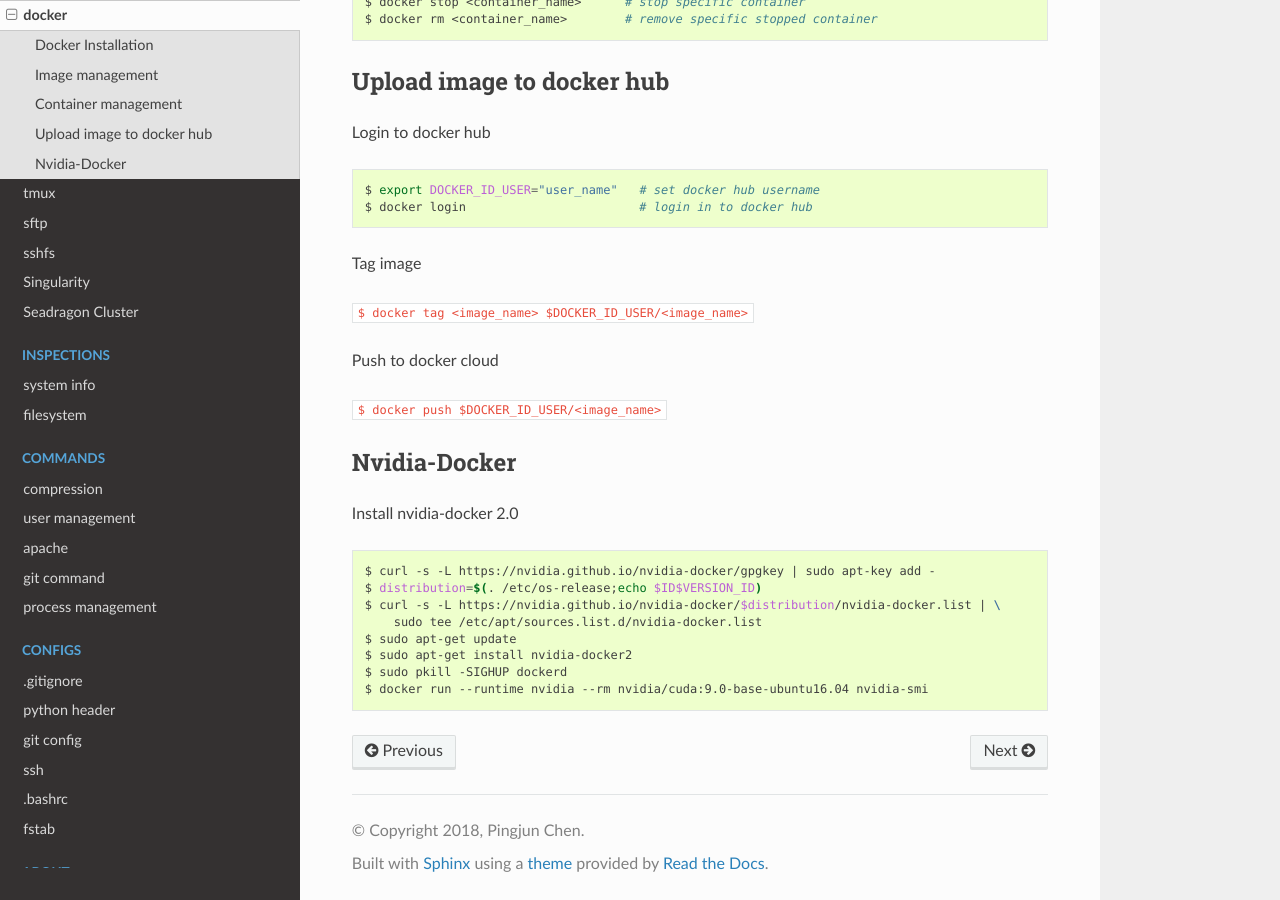
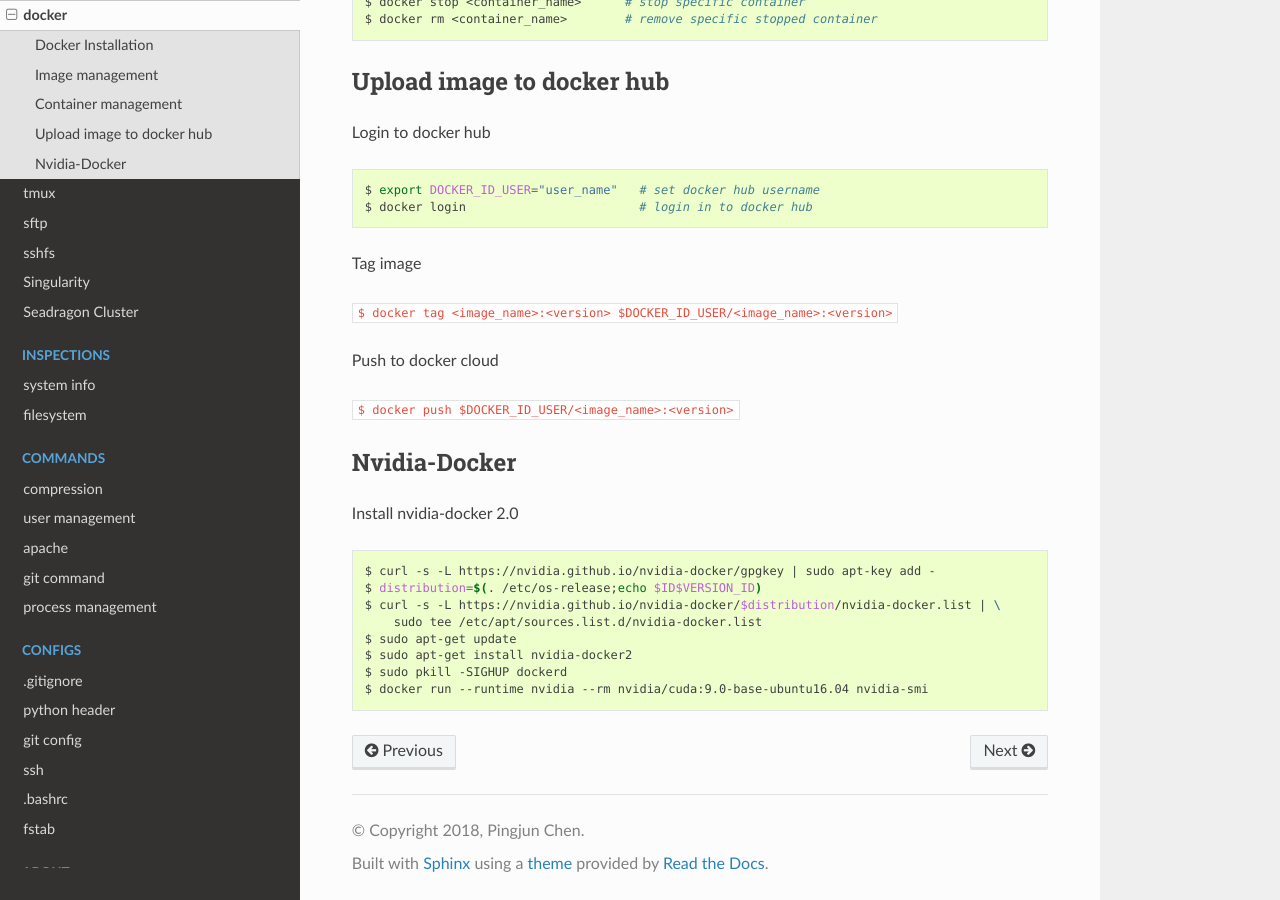
Before and after one commit to PingjunChen/FUC, a Sphinx documentation site: the page built from docs/docker.rst, in a window 1280 px wide and 900 px high, scrolled down 1210 px. Built offline with Sphinx 7.4.7 and the Read the Docs theme 2.0.0, drawn with Linux system fonts in a browser that asks for light colours; part of the change alters nothing that is shown.

Commit message:
update docker push to DockerHub

```diff
--- a/docs/docker.rst
+++ b/docs/docker.rst
@@ -76,11 +76,11 @@ Login to docker hub
 
 Tag image
 
-:code:`$ docker tag <image_name> $DOCKER_ID_USER/<image_name>`
+:code:`$ docker tag <image_name>:<version> $DOCKER_ID_USER/<image_name>:<version>`
 
 Push to docker cloud
 
-:code:`$ docker push $DOCKER_ID_USER/<image_name>`
+:code:`$ docker push $DOCKER_ID_USER/<image_name>:<version>`
 
 
 Nvidia-Docker
```
